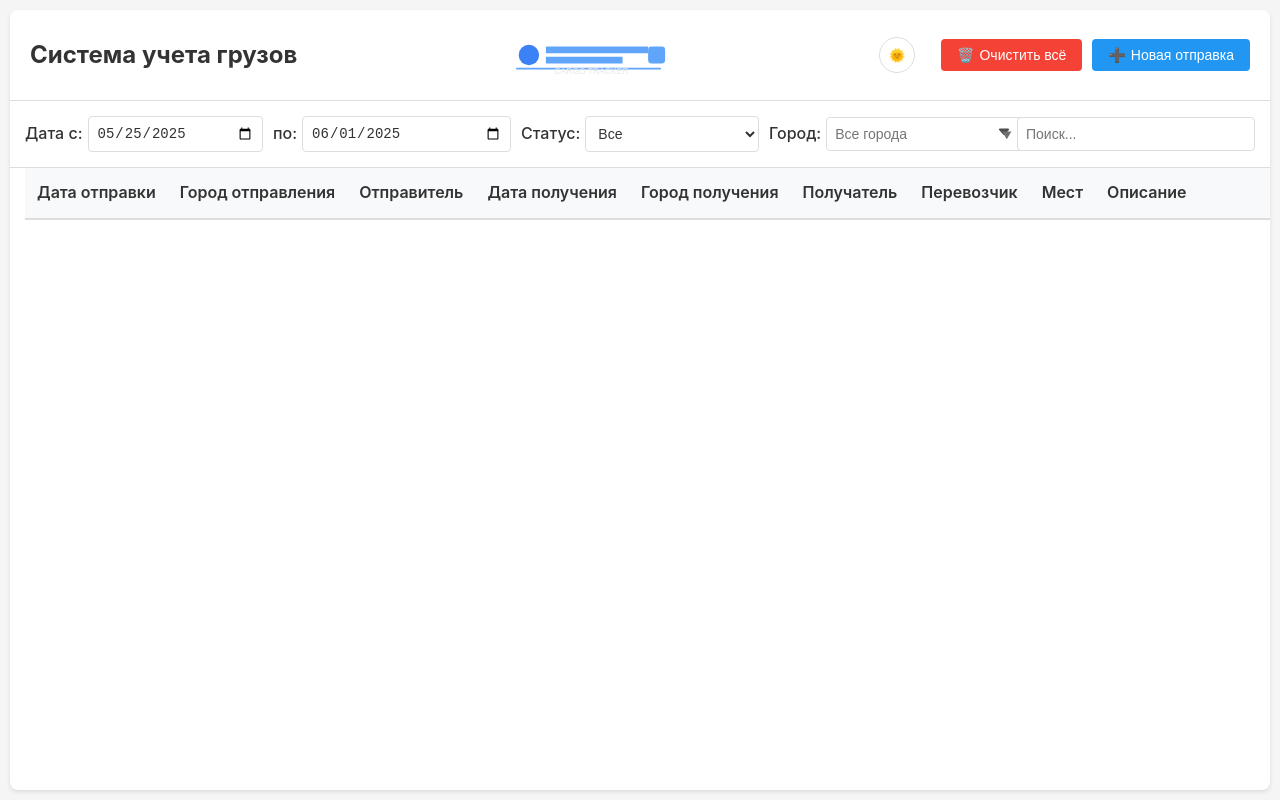
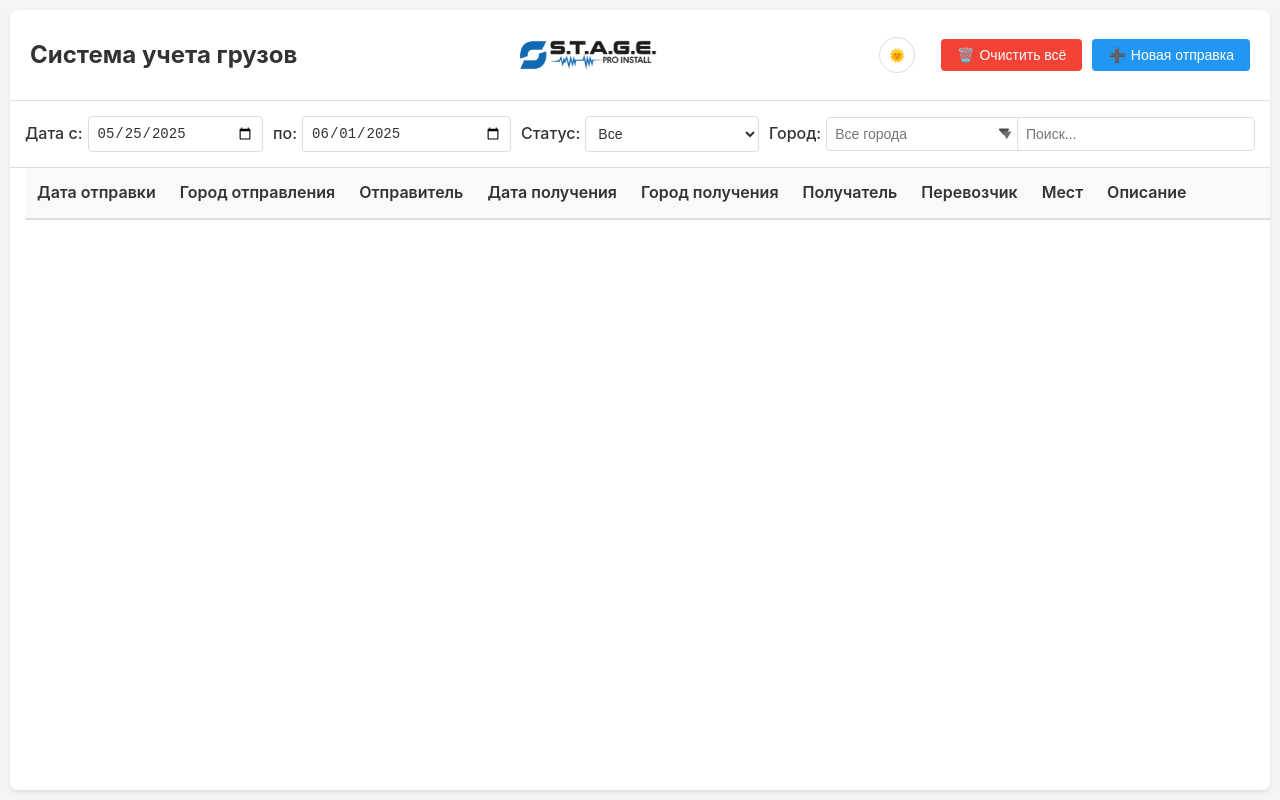
Before and after one commit to sv3t0v1k/cargo-tracker, a website: page index.html in a window 1280 px wide. Drawn offline with Linux system fonts and the light colour scheme; no server answers.

Commit message:
Возврат PNG логотипов - исправлена поломка SVG логотипов

```diff
--- a/index.html
+++ b/index.html
@@ -16,7 +16,7 @@
             <div class="header">
                 <h1>Система учета грузов</h1>
                 <div class="header-logo">
-                    <img src="logo.svg" alt="Логотип" class="logo">
+                    <img src="logo.png" alt="Логотип" class="logo">
                 </div>
                 <div class="header-controls">
                     <div class="theme-switch">
--- a/styles.css
+++ b/styles.css
@@ -173,12 +173,12 @@ body {
     transition:
         transform var(--animation-normal) var(--easing-bounce),
         filter var(--animation-normal) var(--easing-smooth);
-    content: url('logo_dark.svg');
+    content: url('logo_dark.png');
     animation: pulse 2s infinite;
 }
 
 [data-theme="dark"] .logo {
-    content: url('logo.svg');
+    content: url('logo.png');
 }
 
 .logo:hover {
```
Also changed, not shown: logo.svg (deleted), logo_dark.svg (deleted).
